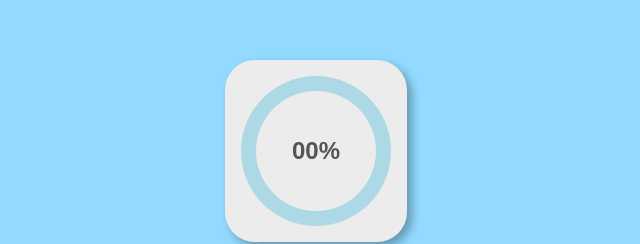
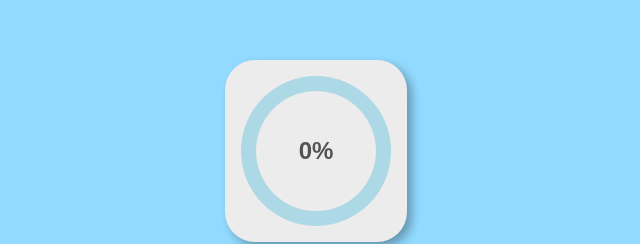
Before and after one commit to akashmadavi2001/Progress-bar, a plain HTML site: page index.html in a window 1280 px wide. Shown: the part 222-466 px from the top of the page, 324-964 px from the left. Drawn offline with Linux system fonts and the light colour scheme.

Commit message:
index.html

```diff
--- a/index.html
+++ b/index.html
@@ -13,7 +13,7 @@
 <body>
     <div class="container">
         <div class="circle">
-            <div class="num">00%</div>
+            <div class="num">0%</div>
         </div>
     </div>
     <button>Start</button>
```
